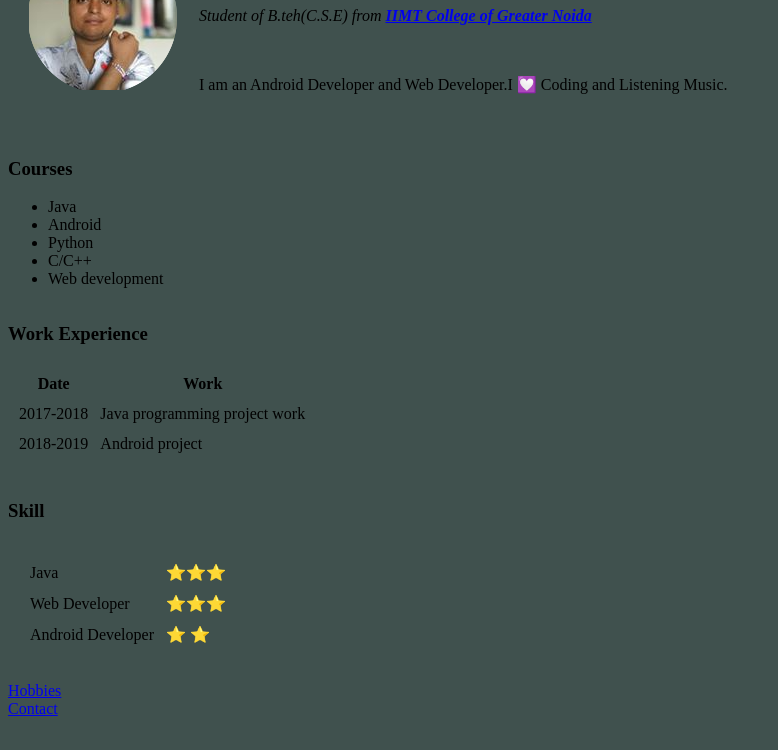
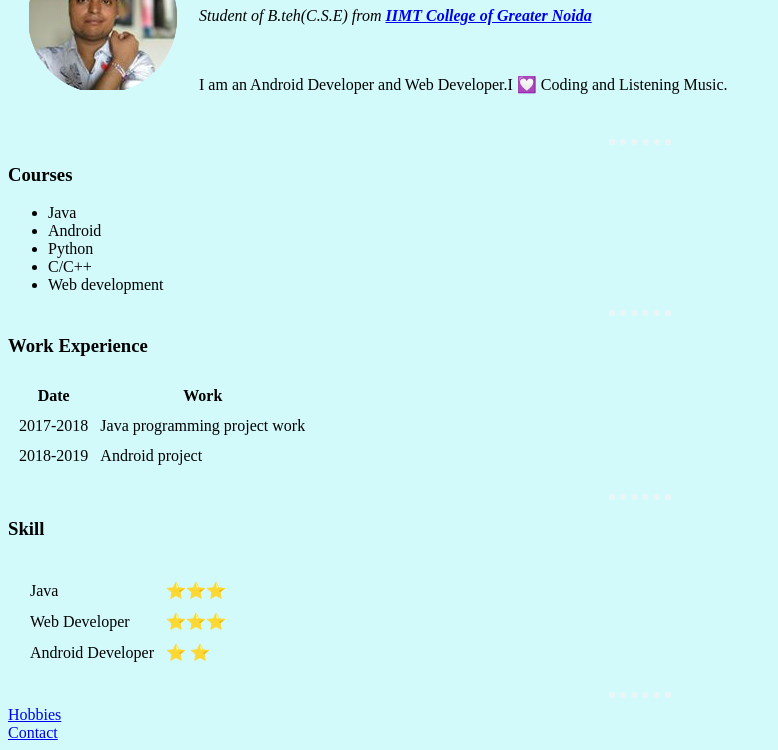
Before and after one commit to NishuSingh877/cv, a plain HTML site: page index.html in a window 1280 px wide. Shown: the part 102-852 px from the top of the page, without its empty margins (0-778 px from the left). Before the commit the page ends 828 px from the top, so only its background shows below. Drawn offline with Linux system fonts and the light colour scheme.

Commit message:
Update index.html

```diff
--- a/index.html
+++ b/index.html
@@ -11,11 +11,13 @@
 
   <style>
     hr{
-  border: none;
+    border: dotted #EAF6F6 6px;
+  border-bottom: none;
+  width: 4%;
 
 }
     body{
-    background-color:#40514E;
+    background-color:#d2fafb;
     }
 
 
```
